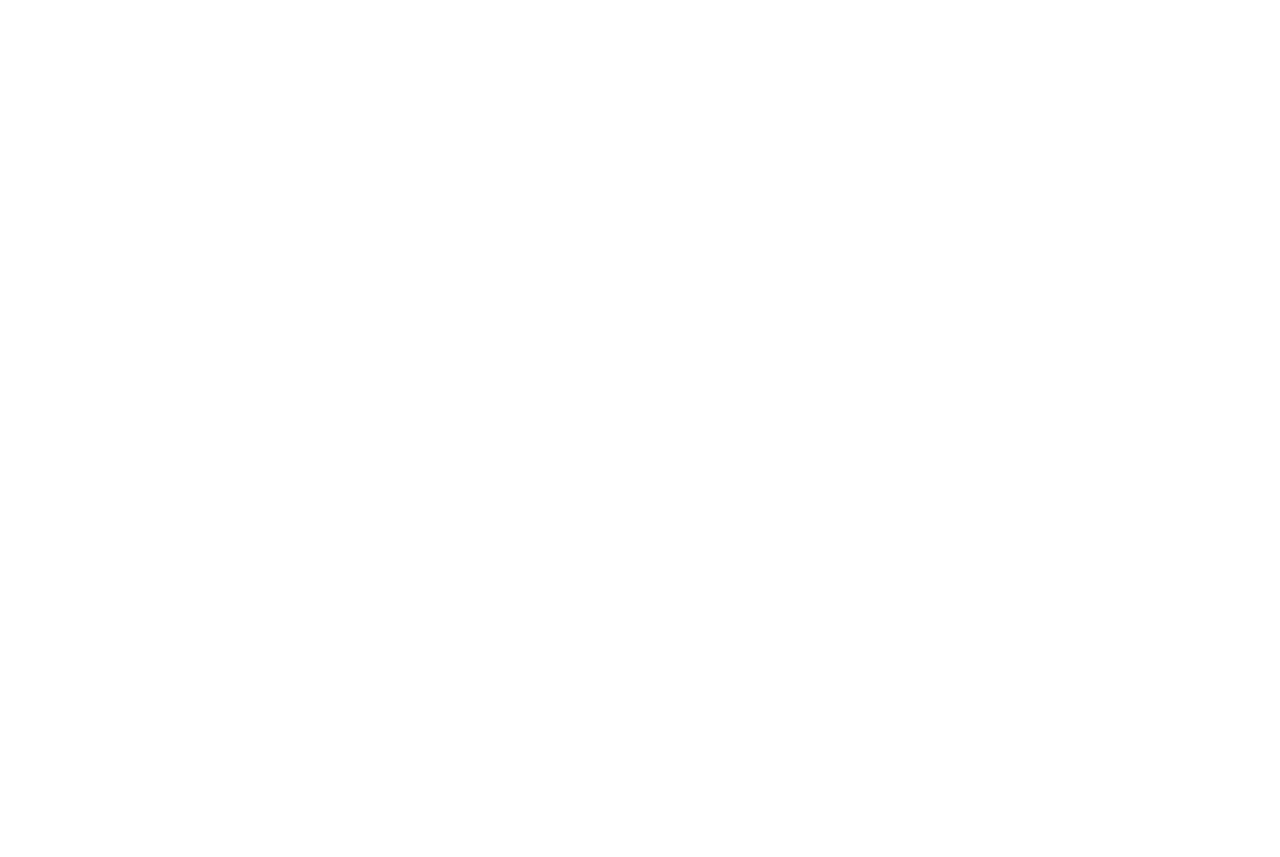
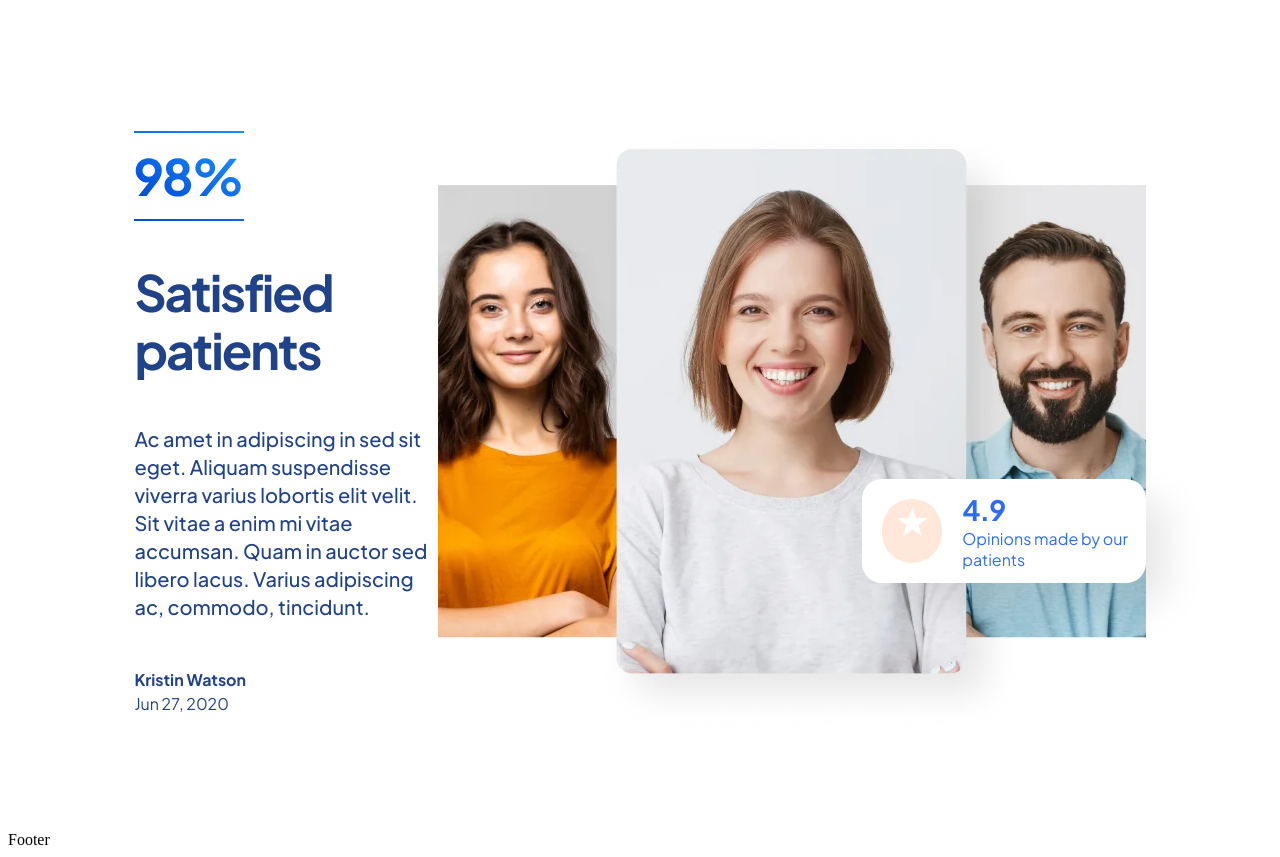
Before and after one commit to dyma-frost/my-react-project, a React (Create React App) app: page / in a window 1280 px wide. Shown: the part 5280-6137 px from the top of the page. Before the commit the page ends 5287 px from the top, so only its background shows below. Built offline with nearby package versions, Linux system fonts and the light colour scheme.

Commit message:
add 7th-of-main

```diff
--- /dev/null
+++ b/src/components/MainPage/MainPage7.scss
@@ -0,0 +1,103 @@
+.seventh-block {
+    margin-top: 50px;
+    height: 800px;
+    display: flex;
+    justify-content: center;
+    // border: 1px solid black;
+
+    .container {
+        width: 80%;
+        // border: 1px solid black;
+        display: flex;
+        justify-content: center;
+    }
+
+    .left-side {
+        display: flex;
+        flex-direction: column;
+        justify-content: center;
+        // border: 1px solid black;
+        width: 30%;
+        .image {
+            width: 36%;
+            height: 90px;
+            background-image: url(../../../public/images/bedoctor-icon-percent98.svg);
+            background-repeat: no-repeat;
+            background-position: center;
+        }
+        .title {
+            font-family: 'Plus Jakarta Sans', sans-serif;
+            color: #204289;
+            h2 {
+                font-size: 50px;
+                line-height: 58px;
+                font-weight: 700;
+                letter-spacing: -2px;
+            }
+            h6 {
+                font-size: 20px;
+                line-height: 28px;
+                font-weight: 500;
+                letter-spacing: 0px;
+            }
+            p {
+                font-size: 16px;
+                line-height: 24px;
+                letter-spacing: 0px;
+                span {
+                    font-weight: 700;
+                }
+            }
+        }
+    }
+
+    .right-side {
+        // border: 1px solid black;
+        width: 70%;
+        background-image: url(../../../public/images/bedoctor-packages-pic2.webp);
+        background-repeat: no-repeat;
+        background-position: center;
+        position: relative;
+        .sticker {
+            background-color: white;
+            // border: 1px solid black;
+            width: 40%;
+            display: flex;
+            align-items: center;
+            border-radius: 20px;
+            position: absolute;
+            right: 0;
+            top: 56%;
+            box-shadow: 20px 20px 40px 0px rgba(0, 0, 0, 0.1);
+            .logo {
+                width: 64px;
+                height: 64px;
+                // border: 1px solid black;
+                border-radius: 32px;
+                background-color: #ffe8da;
+                margin: 20px;
+                .logo-star {
+                    font-size: 40px;
+                    color: #ffffff;
+                    font-style: normal;
+                    // margin: auto;
+                }
+                .logo-star::before {
+                    content: '\2605';
+                    margin: 0.3em;
+                }
+            }
+            .description {
+                font-family: 'Plus Jakarta Sans', sans-serif;
+                color: #2B6CF5;
+                .title {
+                    font-size: 28px;
+                    line-height: 36px;
+                    font-weight: 700;
+                    letter-spacing: -1px;
+                    margin: 0;
+                }
+            }
+        }
+    }
+}
--- /dev/null
+++ b/src/components/MainPage/MainPage7.tsx
@@ -0,0 +1,46 @@
+import './MainPage7.scss'
+
+type Props = {}
+const MainPage7 = (props: Props) => {
+    return (
+        <>
+            <div className="seventh-block">
+                <div className="container">
+                    <div className="left-side">
+                        <div className="image"></div>
+                        <div className="title">
+                            <h2>Satisfied patients</h2>
+                            <h6>
+                                Ac amet in adipiscing in sed sit eget. Aliquam
+                                suspendisse viverra varius lobortis elit velit.
+                                Sit vitae a enim mi vitae accumsan. Quam in
+                                auctor sed libero lacus. Varius adipiscing ac,
+                                commodo, tincidunt.
+                            </h6>
+                            <p>
+                                <span>Kristin Watson</span>
+                                <br />
+                                Jun 27, 2020
+                            </p>
+                        </div>
+                    </div>
+                    <div className="right-side">
+
+                        <div className="sticker">
+                            <div className="logo">
+                                <i className="logo-star"></i>
+                            </div>
+                            <div className="description">
+                                <h4 className="title">4.9</h4>
+                                <div className="desc">
+                                    Opinions made by our patients
+                                </div>
+                            </div>
+                        </div>
+                    </div>
+                </div>
+            </div>
+        </>
+    )
+}
+export default MainPage7
--- a/src/pages/Home.tsx
+++ b/src/pages/Home.tsx
@@ -4,6 +4,7 @@
 import MainPage4 from "components/MainPage/MainPage4"
 import MainPage5 from "components/MainPage/MainPage5"
 import MainPage6 from "components/MainPage/MainPage6"
+import MainPage7 from "components/MainPage/MainPage7"
 
 type Props = {}
 const Home = (props: Props) => {
@@ -15,6 +16,7 @@
             <MainPage4 />
             <MainPage5 />
             <MainPage6 />
+            <MainPage7 />
         </>
     )
 }
```
Also changed, not shown: public/images/bedoctor-icon-percent98.svg (added), public/images/bedoctor-packages-pic2.webp (added).
